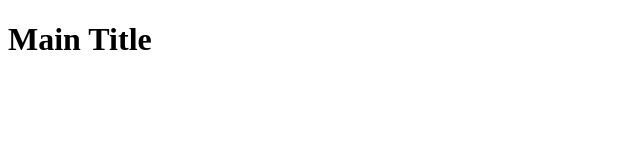
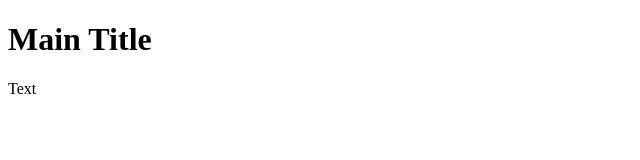
Before and after one commit to Daria-Tkachuk/git-branch, a plain HTML site: page index.html in a window 1280 px wide. Shown: the full height of the page, 0-640 px from the left. Drawn offline with Linux system fonts and the light colour scheme.

Commit message:
Add main

```diff
--- a/index.html
+++ b/index.html
@@ -7,5 +7,6 @@
 </head>
 <body>
     <header><h1>Main Title</h1></header>
+    <main>Text</main>
 </body>
 </html>
```
